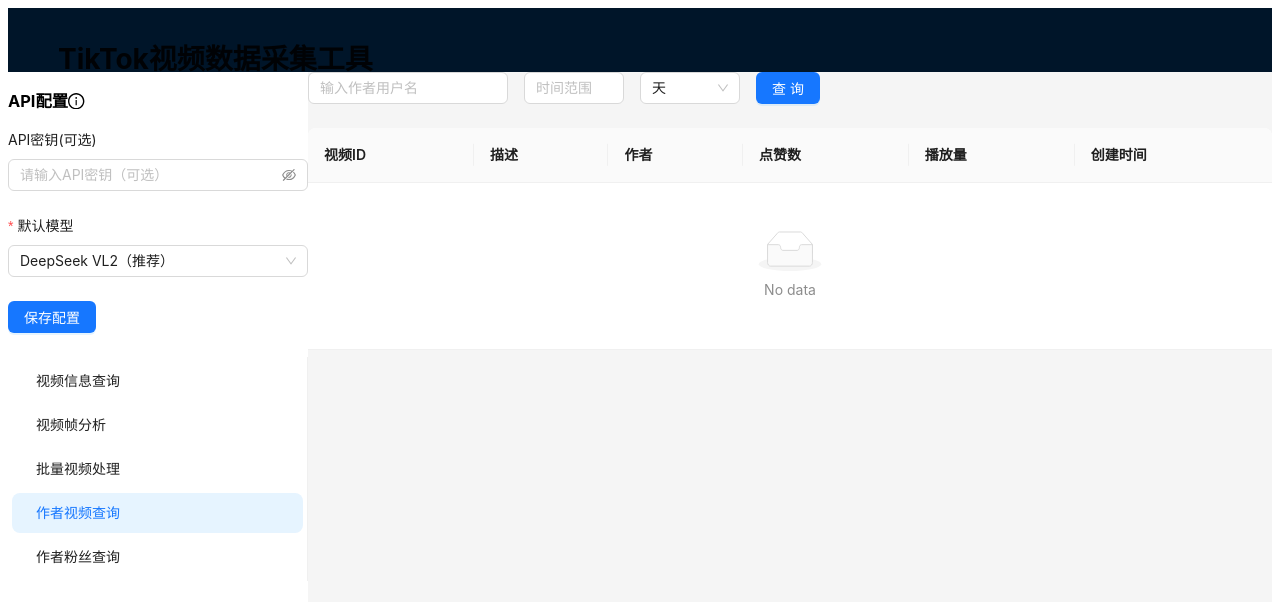
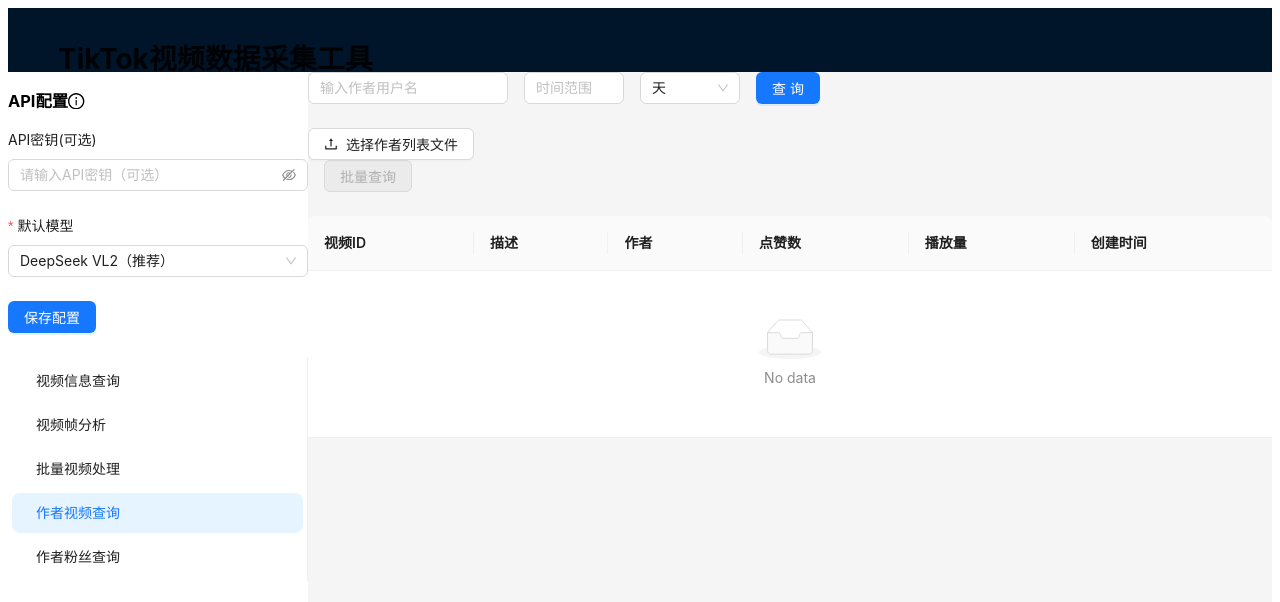
Before and after one commit to Sean272/tt-scraper_V0820, a Next.js app in the folder tiktok-web-scraper/: page /author-videos in a window 1280 px wide. Shown: the top 602 px of the page. Built offline with nearby package versions, Linux system fonts and the light colour scheme.

Commit message:
修复作者视频查询中的视频ID显示和批量查询功能

```diff
--- a/tiktok-web-scraper/src/components/AuthorVideos.tsx
+++ b/tiktok-web-scraper/src/components/AuthorVideos.tsx
@@ -1,8 +1,10 @@
 'use client';
 
 import { useState } from 'react';
-import { Form, Input, Button, Table, Select, Alert, Space } from 'antd';
+import { Form, Input, Button, Table, Select, Alert, Space, Upload } from 'antd';
+import { UploadOutlined } from '@ant-design/icons';
 import type { ColumnsType } from 'antd/es/table';
+import type { UploadFile } from 'antd/es/upload/interface';
 import axios from 'axios';
 
 interface VideoData {
@@ -12,7 +14,6 @@ interface VideoData {
   likes: string;
   plays: string;
   createTime: string;
-  videoUrl: string;
 }
 
 interface QueryInfo {
@@ -27,6 +28,7 @@ export default function AuthorVideos() {
   const [data, setData] = useState<VideoData[]>([]);
   const [queryInfo, setQueryInfo] = useState<QueryInfo | null>(null);
   const [error, setError] = useState<string | null>(null);
+  const [fileList, setFileList] = useState<UploadFile[]>([]);
 
   const columns: ColumnsType<VideoData> = [
     {
@@ -88,6 +90,38 @@ export default function AuthorVideos() {
     }
   };
 
+  const handleBatchUpload = async () => {
+    if (!fileList.length) {
+      setError('请先选择文件');
+      return;
+    }
+
+    setLoading(true);
+    setError(null);
+    const formData = new FormData();
+    formData.append('file', fileList[0].originFileObj as Blob);
+
+    try {
+      const response = await axios.post('/api/batch-authors-videos', formData, {
+        headers: {
+          'Content-Type': 'multipart/form-data',
+        },
+      });
+
+      if (response.data && response.data.length > 0) {
+        setData(response.data);
+        setQueryInfo(null);
+      } else {
+        setData([]);
+        setError('未找到视频');
+      }
+    } catch (error) {
+      setError('批量查询失败，请检查文件格式');
+    } finally {
+      setLoading(false);
+    }
+  };
+
   return (
     <Space direction="vertical" style={{ width: '100%' }} size="large">
       <Form form={form} layout="inline">
@@ -120,6 +154,27 @@ export default function AuthorVideos() {
         </Form.Item>
       </Form>
 
+      <div>
+        <Upload
+          accept=".txt"
+          fileList={fileList}
+          onChange={({ fileList }) => setFileList(fileList)}
+          beforeUpload={() => false}
+          maxCount={1}
+        >
+          <Button icon={<UploadOutlined />}>选择作者列表文件</Button>
+        </Upload>
+        <Button
+          type="primary"
+          onClick={handleBatchUpload}
+          loading={loading}
+          style={{ marginLeft: 16 }}
+          disabled={!fileList.length}
+        >
+          批量查询
+        </Button>
+      </div>
+
       {queryInfo && (
         <Alert
           message={`查询信息：作者 ${queryInfo.author} 最近 ${queryInfo.timeRange} ${
```
